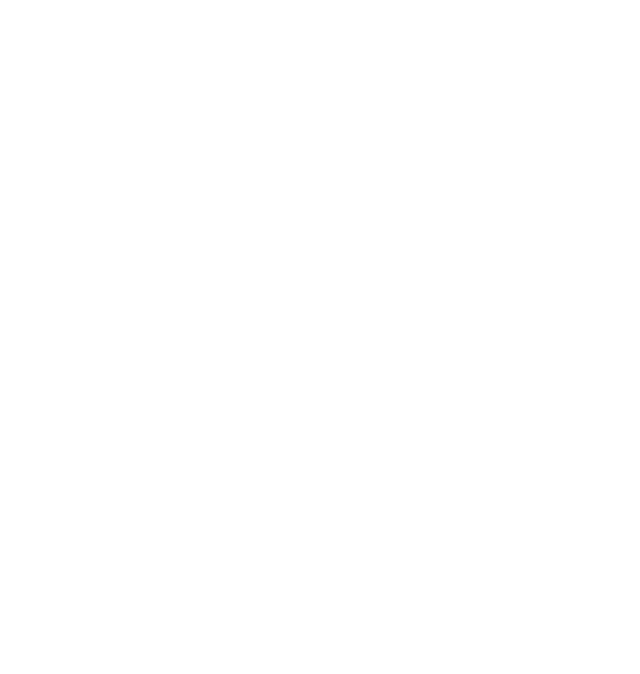
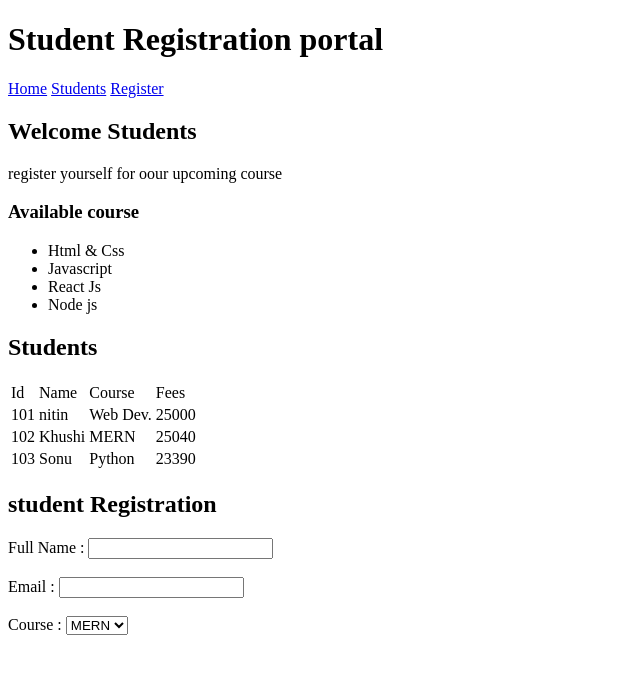
Before and after one commit to MaheshDubey96/WebTech, a plain HTML site: page Practice.html in a window 1280 px wide. Shown: the whole page, without its empty margins (0-640 px from the left). Drawn offline with Linux system fonts and the light colour scheme.

Commit message:
adding practice pages and teach to students

```diff
--- a/Practice.html
+++ b/Practice.html
@@ -3,9 +3,85 @@
 <head>
     <meta charset="UTF-8">
     <meta name="viewport" content="width=device-width, initial-scale=1.0">
-    <title>Document</title>
+    <title>Student portal</title>
 </head>
 <body>
+    <header>
+        <h1>Student Registration portal</h1>
+        <nav>
+            <a href="#home">Home</a>
+            <a href="#students">Students</a>
+            <a href="#register">Register</a>
+        </nav>
+    </header>
 
+    <main>
+       <section>
+         <h2>Welcome Students</h2>
+         <p>register yourself for oour upcoming course</p>
+         <h3>Available course</h3>
+         <ul>
+            <li>Html & Css</li>
+            <li>Javascript</li>
+            <li>React Js</li>
+            <li>Node js</li>
+         </ul>
+       </section>
+       <section>
+        <h2>Students</h2>
+        <table>
+            <thead>
+                <tr>
+                    <td>Id</td>
+                    <td>Name</td>
+                    <td>Course</td>
+                    <td>Fees</td>
+                </tr>
+            </thead>
+            <tbody>
+                <tr>
+                    <td>101</td>
+                    <td>nitin</td>
+                    <td>Web Dev.</td>
+                    <td>25000</td>
+                </tr>
+                 <tr>
+                    <td>102</td>
+                    <td>Khushi</td>
+                    <td>MERN</td>
+                    <td>25040</td>
+                </tr>
+                 <tr>
+                    <td>103</td>
+                    <td>Sonu</td>
+                    <td>Python</td>
+                    <td>23390</td>
+                </tr>
+
+            </tbody>
+        </table>
+       </section>
+
+       <section>
+        <h2>student Registration</h2>
+        <form action="">
+            <label for="name">Full Name :
+                <input type="text" name="name" required>
+            </label>
+            <br><br>
+            <label for="email">
+                Email :
+                <input type="email" name="email" id="" required>
+            </label>
+            <br><br>
+            <label for="course">Course :
+                <select name="course" id="">
+               <option value="">MERN</option>
+               <option value="">Web d</option>
+                </select>
+            </label>
+        </form>
+       </section>
+    </main>
 </body>
 </html>
```
